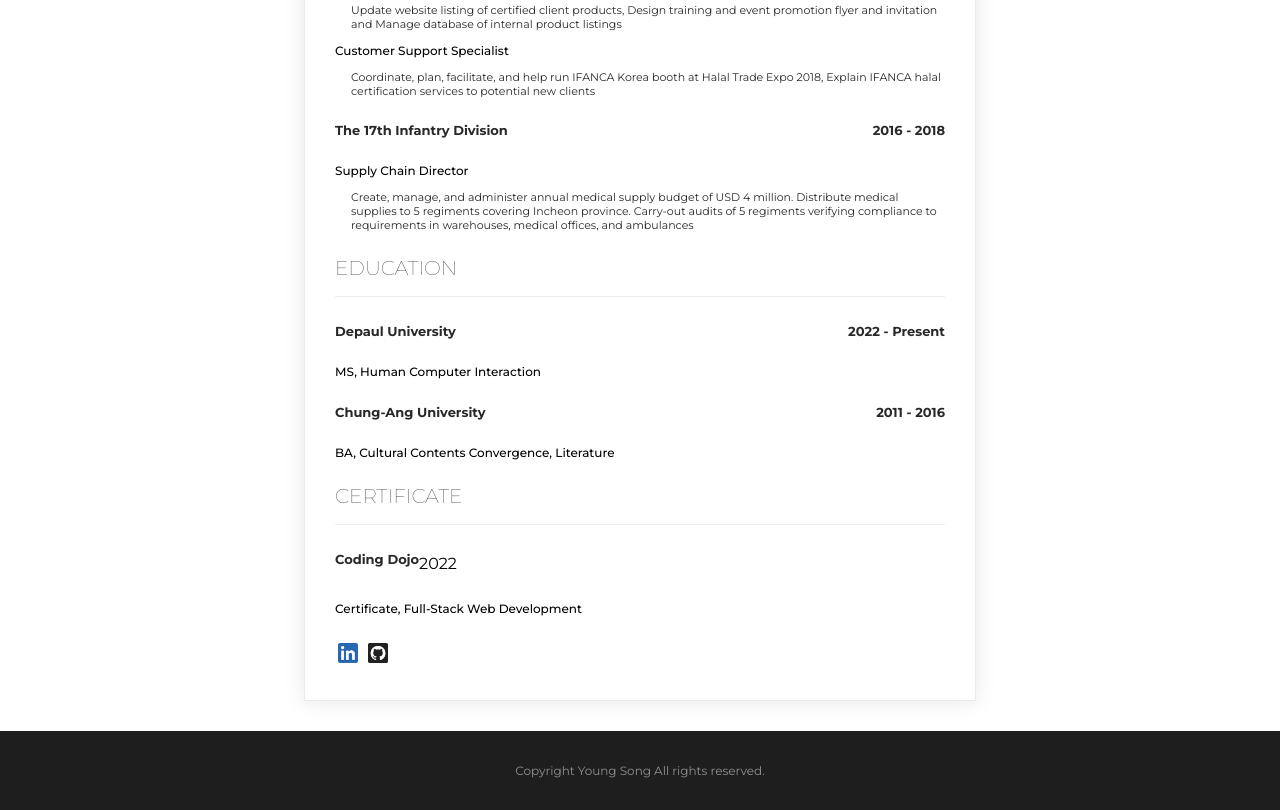
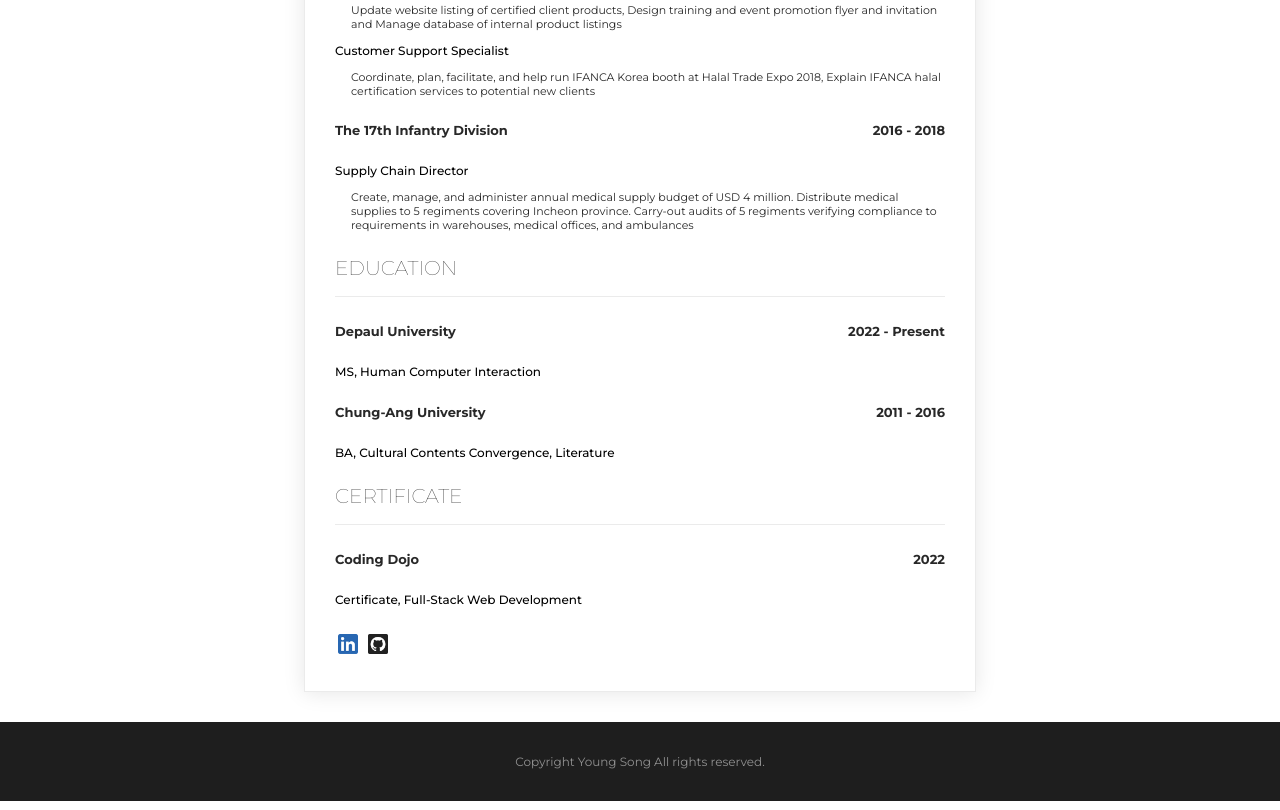
Before and after one commit to HyangYoung/simple_resume, a plain HTML site: page index.html in a window 1280 px wide. Shown: the part 696-1506 px from the top of the page. Drawn offline with Linux system fonts and the light colour scheme.

Commit message:
fixed error in 'Certificate'

```diff
--- a/index.html
+++ b/index.html
@@ -64,7 +64,7 @@
         <h2>CERTIFICATE</h2>
         <div class="float-wrap">
             <p class="title-text">Coding Dojo</p>
-            <p class="year-teㅇxt">2022</p>
+            <p class="year-text">2022</p>
         </div>
         <p class="desc-text">Certificate, Full-Stack Web Development</p>
     </section>
```
